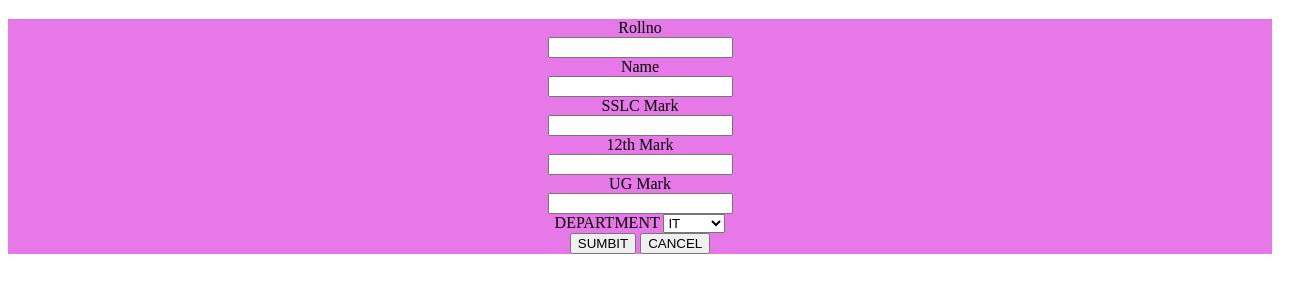
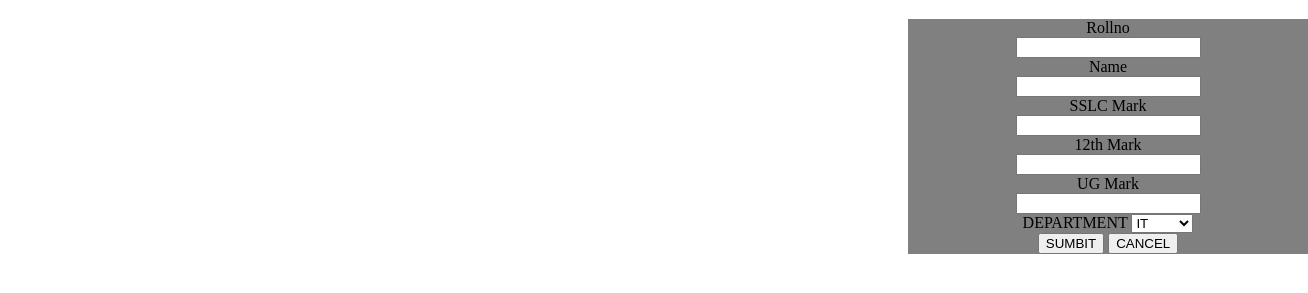
Before and after one commit to kanishkar10k/Static_website, a plain HTML site: page StudentFrom.html in a window 1280 px wide. Shown: the part 61-354 px from the top of the page, 1308 px wide, since content can reach past the window. Drawn offline with Linux system fonts and the light colour scheme.

Commit message:
Add files via upload

```diff
--- a/stylesheet.css
+++ b/stylesheet.css
@@ -1,10 +1,15 @@
 @media (min-width:300px) and (max-width:3000px){
     .design{
         text-align: center;
-        background-color: rgb(231, 120, 231);
+        background-color: grey;
+        width: 400px;
+        column-width: 700px;
     }
     .design:focus{
         color:aqua
+    }
+    .color{
+        padding-left: 900px;
     }
     h1{
         text-align: center;
```
